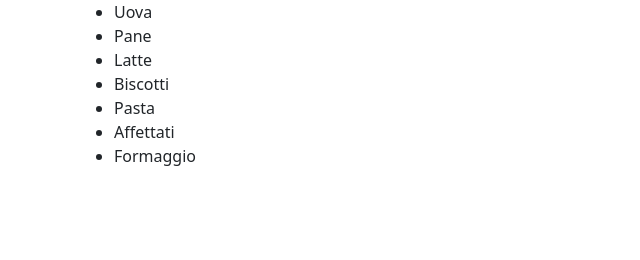
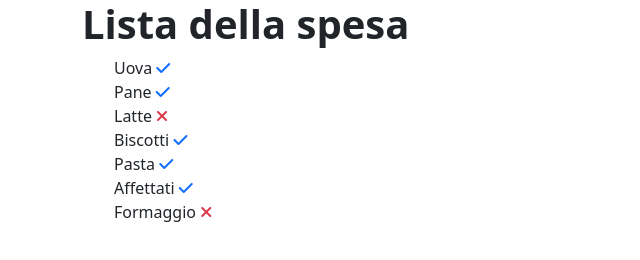
Before and after one commit to PasqualePedoto/js-lista-spesa, a plain HTML site: page index.html in a window 1280 px wide. Shown: the whole page, without its empty margins (0-640 px from the left). Drawn offline with nearby package versions, Linux system fonts and the light colour scheme.

Commit message:
added new style

```diff
--- a/css/style.css
+++ b/css/style.css
@@ -0,0 +1,5 @@
+/* Stilizziamo l'ul */
+
+ul {
+    list-style-type: none;
+}
--- a/index.html
+++ b/index.html
@@ -16,11 +16,26 @@
     <!-- STYLE -->
     <link rel="stylesheet" href="css/style.css">
 
+    <!-- FONT AWESOME -->
+    <script src="https://kit.fontawesome.com/ddb740f05b.js" crossorigin="anonymous"></script>
+
     <title>Lista della spesa</title>
 </head>
 
 <body>
-
+    <!-- Intestazione -->
+    <header>
+        <div class="container">
+            <div class="row">
+                <div class="col-12">
+                    <div>
+                        <h1><strong>Lista della spesa</strong></h1>
+                    </div>
+                </div>
+            </div>
+        </div>
+    </header>
+    <!-- Area contenutri principali -->
     <main>
         <div class="container">
             <div class="row">
--- a/js/script.js
+++ b/js/script.js
@@ -21,7 +21,18 @@ while (i < listItem.length) {
     const element = document.createElement('li');
 
     //Aggiungiamo l'elemento della spesa
-    element.innerText = listItem[i];
+    const randomNumber = Math.floor(Math.random() * 2);
+    sentence = listItem[i];
+
+    switch (randomNumber) {
+        case 1:
+            sentence += '  <i class="text-primary fa-solid fa-check"></i>';
+            break;
+        case 0:
+            sentence += '  <i class="text-danger fa-solid fa-xmark"></i>';
+            break;
+    }
+    element.innerHTML = sentence;
 
     //Agganciamo il li all'ul
     orderedList.appendChild(element);
```
